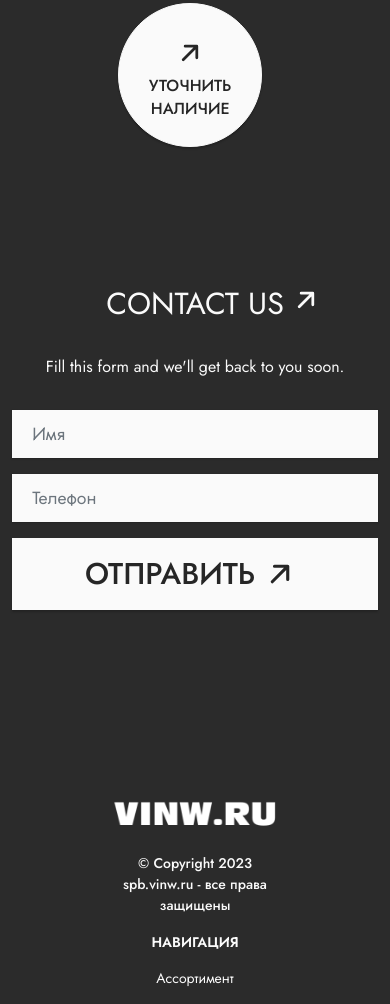
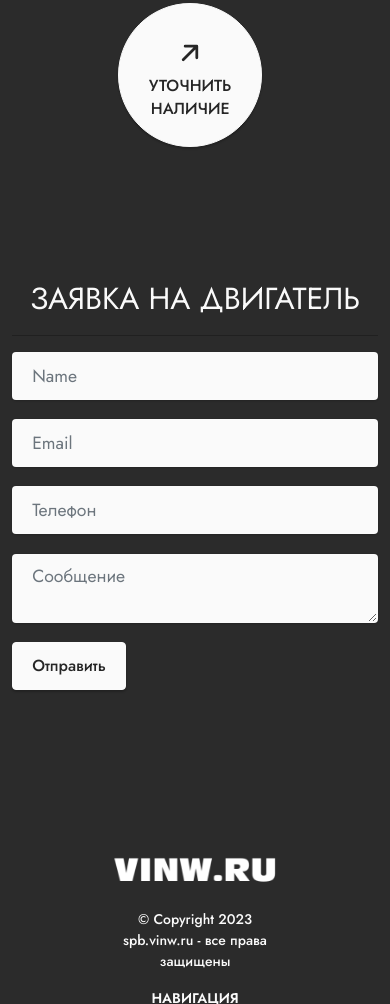
Before and after one commit to Kelvin-tmp-777/vinwspb, a plain HTML site: page index.html in a window 390 px wide. Shown: the part 4420-5424 px from the top of the page. Drawn offline with Linux system fonts and the light colour scheme; a script that the page names is missing; files whose address does not match are found by name.

Commit message:
create github pages

```diff
--- a/assets/images/hashes.json
+++ b/assets/images/hashes.json
@@ -1 +1 @@
-{"iUDdHXyuDlyP/v/d29syrQ==":"dvs-bmw-692x466.jpg","ShKB5JKznnGO+E86cCznmA==":"-2022-11-10-00.37.57-692x463.png","4sMHLc1tu4Jv8S+ypR0kbQ==":"-2022-11-10-01.12.09-601x439.png","mNO0f62yay/QYYEkMVgq1g==":"%D0%A1%D0%BD%D0%B8%D0%BC%D0%BE%D0%BA%20%D1%8D%D0%BA%D1%80%D0%B0%D0%BD%D0%B0%202023-04-04%20%D0%B2%2015.29.00-811x529.png","1rCoYsrRpohzv3ynNAQy3w==":"logo-198x56.png","OGBOIfX/jfy+6iuSFNGgmw==":"logo-96x27.png"}
+{"iUDdHXyuDlyP/v/d29syrQ==":"dvs-bmw-692x466.jpg","ShKB5JKznnGO+E86cCznmA==":"-2022-11-10-00.37.57-692x463.png","4sMHLc1tu4Jv8S+ypR0kbQ==":"-2022-11-10-01.12.09-601x439.png","mNO0f62yay/QYYEkMVgq1g==":"%D0%A1%D0%BD%D0%B8%D0%BC%D0%BE%D0%BA%20%D1%8D%D0%BA%D1%80%D0%B0%D0%BD%D0%B0%202023-04-04%20%D0%B2%2015.29.00-811x529.png","1rCoYsrRpohzv3ynNAQy3w==":"logo-198x56.png","OGBOIfX/jfy+6iuSFNGgmw==":"logo-96x27.png","XD3dTxJVD4/+WEfYuTLKqg==":"popup.jpg"}
--- a/assets/mobirise/css/mbr-additional.css
+++ b/assets/mobirise/css/mbr-additional.css
@@ -1797,75 +1797,18 @@ a {
     padding-top: 10px;
   }
 }
-.cid-taOwsPezKZ {
-  padding-top: 5rem;
-  padding-bottom: 5rem;
+.cid-tAsJEviMx8 {
+  padding-top: 75px;
+  padding-bottom: 75px;
   background-color: #2b2b2b;
 }
-.cid-taOwsPezKZ .mbr-text,
-.cid-taOwsPezKZ .mbr-section-btn {
-  color: #121212;
-}
-.cid-taOwsPezKZ .mbr-text,
-.cid-taOwsPezKZ .mbr-section-title {
+.cid-tAsJEviMx8 .mbr-overlay {
+  background-color: #ffffff;
+  opacity: 0.4;
+}
+.cid-tAsJEviMx8 H4 {
   color: #fafafa;
   text-align: center;
-}
-@media (max-width: 991px) {
-  .cid-taOwsPezKZ .mbr-text,
-  .cid-taOwsPezKZ .mbr-section-title {
-    text-align: center;
-  }
-}
-.cid-taOwsPezKZ a.btn {
-  height: 100%;
-  margin: 0;
-}
-.cid-taOwsPezKZ .mbr-section-btn {
-  display: flex;
-  margin-bottom: 1.2rem;
-  width: 100%;
-}
-.cid-taOwsPezKZ .mbr-section-btn .btn {
-  width: 100%;
-}
-@media (max-width: 991px) {
-  .cid-taOwsPezKZ .image-wrapper {
-    margin-bottom: 2rem;
-  }
-  .cid-taOwsPezKZ .content-wrapper {
-    flex-direction: column-reverse;
-  }
-}
-.cid-taOwsPezKZ .justify-content-center {
-  align-items: center;
-}
-.cid-taOwsPezKZ .border-radius {
-  border-radius: 0px;
-}
-.cid-taOwsPezKZ .rotate {
-  transform: rotate(225deg);
-  position: absolute;
-}
-@media (max-width: 425px) {
-  .cid-taOwsPezKZ .rotate {
-    top: -6px;
-  }
-}
-.cid-taOwsPezKZ svg {
-  transition: all 0.4s;
-}
-.cid-taOwsPezKZ .svg-rotate {
-  transform: rotate(225deg);
-}
-.cid-taOwsPezKZ .style-button {
-  font-size: 30px;
-  cursor: pointer;
-  font-weight: 500;
-  border-radius: 0px;
-}
-.cid-taOwsPezKZ .style-button:hover > .svg-rotate {
-  transform: rotate(315deg);
 }
 .cid-taOwtmmLSb {
   padding-top: 5rem;
--- a/index.html
+++ b/index.html
@@ -71,7 +71,7 @@
             From a business meeting to a wedding - <br> we will provide the highest level of comfort.
         </h2>
 
-        <div class="mbr-section-btn icon-wrap"><a href="#" class="btn btn-primary card-btn column display-7">
+        <div class="mbr-section-btn icon-wrap"><a href="index.html#formbuilder-0" class="btn btn-primary card-btn column display-7">
                 <svg xmlns="http://www.w3.org/2000/svg" width="50" height="50" fill="currentColor" class="bi bi-arrow-down-short rotate" viewBox="0 0 16 16">
                     <path fill-rule="evenodd" d="M8 4a.5.5 0 0 1 .5.5v5.793l2.146-2.147a.5.5 0 0 1 .708.708l-3 3a.5.5 0 0 1-.708 0l-3-3a.5.5 0 1 1 .708-.708L7.5 10.293V4.5A.5.5 0 0 1 8 4z"></path>
                 </svg>УTОЧНИТЬ НАЛИЧИЕ</a></div>
@@ -135,8 +135,8 @@
         <div class="row mbr-gallery mt-4">
             <div class="col-12 col-md-6 col-lg-4 item gallery-image">
                 <div class="position" data-bs-toggle="modal">
-                    <div class="item-wrapper" data-toggle="modal" data-bs-toggle="modal" data-target="#tAsIxJ7HrN-modal" data-bs-target="#tAsIxJ7HrN-modal">
-                        <img class="w-100" src="assets/images/dvs-bmw-692x466.jpg" alt="" data-slide-to="0" data-bs-slide-to="0" data-target="#lb-tAsIxJ7HrN" data-bs-target="#lb-tAsIxJ7HrN">
+                    <div class="item-wrapper" data-toggle="modal" data-bs-toggle="modal" data-target="#tAsNm5yoJK-modal" data-bs-target="#tAsNm5yoJK-modal">
+                        <img class="w-100" src="assets/images/dvs-bmw-692x466.jpg" alt="" data-slide-to="0" data-bs-slide-to="0" data-target="#lb-tAsNm5yoJK" data-bs-target="#lb-tAsNm5yoJK">
                         <div class="icon-wrapper">
                             <span class="mobi-mbri mobi-mbri-search mbr-iconfont mbr-iconfont-btn"></span>
                         </div>
@@ -150,8 +150,8 @@
             </div>
             <div class="col-12 col-md-6 col-lg-4 item gallery-image">
                 <div class="position" data-bs-toggle="modal">
-                    <div class="item-wrapper" data-toggle="modal" data-bs-toggle="modal" data-target="#tAsIxJ7HrN-modal" data-bs-target="#tAsIxJ7HrN-modal">
-                        <img class="w-100" src="assets/images/2022-11-10-00.37.57-692x463.png" alt="" data-slide-to="1" data-bs-slide-to="1" data-target="#lb-tAsIxJ7HrN" data-bs-target="#lb-tAsIxJ7HrN">
+                    <div class="item-wrapper" data-toggle="modal" data-bs-toggle="modal" data-target="#tAsNm5yoJK-modal" data-bs-target="#tAsNm5yoJK-modal">
+                        <img class="w-100" src="assets/images/2022-11-10-00.37.57-692x463.png" alt="" data-slide-to="1" data-bs-slide-to="1" data-target="#lb-tAsNm5yoJK" data-bs-target="#lb-tAsNm5yoJK">
                         <div class="icon-wrapper">
                             <span class="mobi-mbri mobi-mbri-search mbr-iconfont mbr-iconfont-btn"></span>
                         </div>
@@ -165,8 +165,8 @@
             </div>
             <div class="col-12 col-md-6 col-lg-4 item gallery-image">
                 <div class="position" data-bs-toggle="modal">
-                    <div class="item-wrapper" data-toggle="modal" data-bs-toggle="modal" data-target="#tAsIxJ7HrN-modal" data-bs-target="#tAsIxJ7HrN-modal">
-                        <img class="w-100" src="assets/images/2022-11-10-01.12.09-601x439.png" alt="" data-slide-to="2" data-bs-slide-to="2" data-target="#lb-tAsIxJ7HrN" data-bs-target="#lb-tAsIxJ7HrN">
+                    <div class="item-wrapper" data-toggle="modal" data-bs-toggle="modal" data-target="#tAsNm5yoJK-modal" data-bs-target="#tAsNm5yoJK-modal">
+                        <img class="w-100" src="assets/images/2022-11-10-01.12.09-601x439.png" alt="" data-slide-to="2" data-bs-slide-to="2" data-target="#lb-tAsNm5yoJK" data-bs-target="#lb-tAsNm5yoJK">
                         <div class="icon-wrapper">
                             <span class="mobi-mbri mobi-mbri-search mbr-iconfont mbr-iconfont-btn"></span>
                         </div>
@@ -179,11 +179,11 @@
                 </div>
             </div>
         </div>
-        <div class="modal mbr-slider" tabindex="-1" role="dialog" aria-hidden="true" id="tAsIxJ7HrN-modal">
+        <div class="modal mbr-slider" tabindex="-1" role="dialog" aria-hidden="true" id="tAsNm5yoJK-modal">
             <div class="modal-dialog" role="document">
                 <div class="modal-content">
                     <div class="modal-body">
-                        <div class="carousel slide" id="lb-tAsIxJ7HrN" data-interval="NaN" data-bs-interval="NaN">
+                        <div class="carousel slide" id="lb-tAsNm5yoJK" data-interval="NaN" data-bs-interval="NaN">
                             <div class="carousel-inner">
                                 <div class="carousel-item active">
                                     <img class="d-block w-100" src="assets/images/dvs-bmw-692x466.jpg" alt="">
@@ -196,17 +196,17 @@
                                 </div>
                             </div>
                             <ol class="carousel-indicators">
-                                <li data-slide-to="0" data-bs-slide-to="0" class="active" data-target="#lb-tAsIxJ7HrN" data-bs-target="#lb-tAsIxJ7HrN"></li>
-                                <li data-slide-to="1" data-bs-slide-to="1" data-target="#lb-tAsIxJ7HrN" data-bs-target="#lb-tAsIxJ7HrN"></li>
-                                <li data-slide-to="2" data-bs-slide-to="2" data-target="#lb-tAsIxJ7HrN" data-bs-target="#lb-tAsIxJ7HrN"></li>
+                                <li data-slide-to="0" data-bs-slide-to="0" class="active" data-target="#lb-tAsNm5yoJK" data-bs-target="#lb-tAsNm5yoJK"></li>
+                                <li data-slide-to="1" data-bs-slide-to="1" data-target="#lb-tAsNm5yoJK" data-bs-target="#lb-tAsNm5yoJK"></li>
+                                <li data-slide-to="2" data-bs-slide-to="2" data-target="#lb-tAsNm5yoJK" data-bs-target="#lb-tAsNm5yoJK"></li>
                             </ol>
                             <a role="button" href="" class="close" data-dismiss="modal" data-bs-dismiss="modal" aria-label="Close">
                             </a>
-                            <a class="carousel-control-prev carousel-control" role="button" data-slide="prev" data-bs-slide="prev" href="#lb-tAsIxJ7HrN">
+                            <a class="carousel-control-prev carousel-control" role="button" data-slide="prev" data-bs-slide="prev" href="#lb-tAsNm5yoJK">
                                 <span class="mobi-mbri mobi-mbri-arrow-prev" aria-hidden="true"></span>
                                 <span class="sr-only visually-hidden">Previous</span>
                             </a>
-                            <a class="carousel-control-next carousel-control" role="button" data-slide="next" data-bs-slide="next" href="#lb-tAsIxJ7HrN">
+                            <a class="carousel-control-next carousel-control" role="button" data-slide="next" data-bs-slide="next" href="#lb-tAsNm5yoJK">
                                 <span class="mobi-mbri mobi-mbri-arrow-next" aria-hidden="true"></span>
                                 <span class="sr-only visually-hidden">Next</span>
                             </a>
@@ -250,7 +250,7 @@
     <div class="container">
         <div class="row justify-content-center">
             <div class="col-md-12">
-                <div class="mbr-section-btn align-center"><a class="btn btn-primary style-button display-5" href="#">ПОДРОБНЕЙ<svg xmlns="http://www.w3.org/2000/svg" width="50" height="50" fill="currentColor" class="bi bi-arrow-down-short rotate" viewBox="0 0 16 16">
+                <div class="mbr-section-btn align-center"><a class="btn btn-primary style-button display-5" href="index.html#formbuilder-0">ПОДРОБНЕЙ<svg xmlns="http://www.w3.org/2000/svg" width="50" height="50" fill="currentColor" class="bi bi-arrow-down-short rotate" viewBox="0 0 16 16">
                             <path fill-rule="evenodd" d="M8 4a.5.5 0 0 1 .5.5v5.793l2.146-2.147a.5.5 0 0 1 .708.708l-3 3a.5.5 0 0 1-.708 0l-3-3a.5.5 0 1 1 .708-.708L7.5 10.293V4.5A.5.5 0 0 1 8 4z"></path>
                         </svg></a></div>
             </div>
@@ -323,7 +323,7 @@
             <div class="container">
                 <div class="row justify-content-center mt-4">
                     <div class="col-md-12 col-lg-">
-                        <div class="mbr-section-btn align-center"><a class="btn btn-primary flex-column order display-7" href="#"> <svg xmlns="http://www.w3.org/2000/svg" width="44" height="44" fill="currentColor" class="bi bi-arrow-down-short rotate" viewBox="0 0 16 16">
+                        <div class="mbr-section-btn align-center"><a class="btn btn-primary flex-column order display-7" href="index.html#formbuilder-0"> <svg xmlns="http://www.w3.org/2000/svg" width="44" height="44" fill="currentColor" class="bi bi-arrow-down-short rotate" viewBox="0 0 16 16">
                                     <path fill-rule="evenodd" d="M8 4a.5.5 0 0 1 .5.5v5.793l2.146-2.147a.5.5 0 0 1 .708.708l-3 3a.5.5 0 0 1-.708 0l-3-3a.5.5 0 1 1 .708-.708L7.5 10.293V4.5A.5.5 0 0 1 8 4z"></path>
                                 </svg>УТОЧНИТЬ НАЛИЧИЕ</a></div>
                     </div>
@@ -333,46 +333,43 @@
     </div>
 </section>
 
-<section data-bs-version="5.1" class="form1 cid-taOwsPezKZ" id="form1-c">
-
-
+<section class="form cid-tAsJEviMx8" id="formbuilder-0">
 
 
     <div class="container">
-        <div class="row content-wrapper justify-content-center">
-            <div class="col-lg-6 mbr-form" data-form-type="formoid">
-                <form action="https://mobirise.eu/" method="POST" class="mbr-form form-with-styler" data-form-title="Form Name"><input type="hidden" name="email" data-form-email="true" value="owXI9uRAfTmG+rX47cBwAS87bfFuDh1z3weaMprg8ghxUvOOaLBCQOoW/BKXv8NVPkx0D6A6/0KHwhhh5PMXra52X+llV7OQ6e+WbPijXMUeYUlG/Hra7hs3PfGC+Sst.S+vIg/k7d9lqvJN7wSUDnlzMbuXSGhvRxupOWEyIRjswrjP3aZ/BctUa18tF6OwtLyUseNt7ZdA3inD5mtxRX7VZ7wcRNO4BQuWm6rmKZ2byAH7XagKCh6s5y2WrvTqi">
-                    <div class="row">
-                        <div hidden="hidden" data-form-alert="" class="alert alert-success col-12">Спасибо, мы скоро свяжемся с Вами!</div>
-                        <div hidden="hidden" data-form-alert-danger="" class="alert alert-danger col-12">
-                            Oops...! some problem!
-                        </div>
-                    </div>
-                    <div class="dragArea row">
-                        <div class="col-lg-12 col-md-12 col-sm-12">
-                            <h1 class="mbr-section-title mbr-fonts-style mb-4 title-relative display-2">
-                                CONTACT US
-                                <svg xmlns="http://www.w3.org/2000/svg" width="44" height="44" fill="currentColor" class="bi bi-arrow-down-short rotate" viewBox="0 0 16 16">
-                                    <path fill-rule="evenodd" d="M8 4a.5.5 0 0 1 .5.5v5.793l2.146-2.147a.5.5 0 0 1 .708.708l-3 3a.5.5 0 0 1-.708 0l-3-3a.5.5 0 1 1 .708-.708L7.5 10.293V4.5A.5.5 0 0 1 8 4z"></path>
-                                </svg>
-                            </h1>
-                        </div>
-                        <div class="col-lg-12 col-md-12 col-sm-12">
-                            <p class="mbr-text mbr-fonts-style mb-4 display-7">
-                                Fill this form and we'll get back to you soon.</p>
-                        </div>
-                        <div class="col-lg-12 col-md col-12 form-group mb-3" data-for="name">
-                            <input type="text" name="name" placeholder="Имя" data-form-field="name" class="form-control border-radius" value="" id="name-form1-c">
-                        </div>
-                        <div class="col-lg-12 col-md col-12 form-group mb-3" data-for="tel">
-                            <input type="tel" name="phone" placeholder="Телефон" data-form-field="phone" class="form-control border-radius" value="" id="phone-form1-c">
-                        </div>
-                        <div class="col-12 col-md-auto mbr-section-btn"><button class="btn btn-primary style-button display-4" href="#" type="submit">ОТПРАВИТЬ<svg xmlns="http://www.w3.org/2000/svg" width="50" height="50" fill="currentColor" class="bi bi-arrow-down-short svg-rotate" viewBox="0 0 16 16">
-                                    <path fill-rule="evenodd" d="M8 4a.5.5 0 0 1 .5.5v5.793l2.146-2.147a.5.5 0 0 1 .708.708l-3 3a.5.5 0 0 1-.708 0l-3-3a.5.5 0 1 1 .708-.708L7.5 10.293V4.5A.5.5 0 0 1 8 4z"></path>
-                                </svg></button></div>
-                    </div>
-                </form>
-            </div>
+        <div class="row">
+            <div class="col-lg-8 mx-auto mbr-form" data-form-type="formoid">
+<!--Formbuilder Form-->
+<form action="https://mobirise.eu/" method="POST" class="mbr-form form-with-styler" data-form-title="Form Name"><input type="hidden" name="email" data-form-email="true" value="0q/0kmQa5bv+23PNr8FPHj3GSkVFJsIK+e0MG6tCrbaJqT1xhJHXFaIdg3V2xiC+P4W/aztGGv1j8occpiOkFK/HEoMR9J8h6BeRO0FXUYsrC4Nz/60UursrllQEfMrK.myV3rVVPBbGZrTq2XhdMvfqCpyHx4GSqYB4QyRZQAieE21WF6sO3BHckcmQpzAa0H4/hA4E2oLQhvSCSBtR7SAy50Es7Lvj7wqcOkMDKIoVzVv0b2UeMoPqiLqMm/zn7">
+<div class="form-row">
+<div hidden="hidden" data-form-alert="" class="alert alert-success col-12">Спасибо, в ближайшее время с Вами свяжемся!</div>
+<div hidden="hidden" data-form-alert-danger="" class="alert alert-danger col-12">Oops...! some problem!</div>
+</div>
+<div class="dragArea form-row">
+<div class="col-lg-12 col-md-12 col-sm-12">
+<h4 class="mbr-fonts-style display-2">ЗАЯВКА НА ДВИГАТЕЛЬ</h4>
+</div>
+<div class="col-lg-12 col-md-12 col-sm-12">
+<hr>
+</div>
+<div data-for="Имя" class="col-lg-12 col-md-12 col-sm-12 form-group">
+<input type="text" name="Имя" placeholder="Name" data-form-field="Имя" class="form-control display-7" value="" id="Имя-formbuilder-0">
+</div>
+<div data-for="email" class="col-lg-12 col-md-12 col-sm-12 form-group">
+<input type="email" name="email" placeholder="Email" data-form-field="email" class="form-control display-7" value="" id="email-formbuilder-0">
+</div>
+<div data-for="Телефон" class="col-lg-12 col-md-12 col-sm-12 form-group">
+<input type="tel" name="Телефон" placeholder="Телефон" pattern="*" data-form-field="Телефон" class="form-control display-7" value="" id="Телефон-formbuilder-0">
+</div>
+<div data-for="Сообщение" class="col-lg-12 col-md-12 col-sm-12 form-group">
+<textarea name="Сообщение" placeholder="Сообщение" data-form-field="Сообщение" class="form-control display-7" id="Сообщение-formbuilder-0"></textarea>
+</div>
+<div class="col-auto">
+<button type="submit" class="btn btn-primary display-7">Отправить</button>
+</div>
+</div>
+</form><!--Formbuilder Form-->
+</div>
         </div>
     </div>
 </section>
```
Also changed, not shown: 1 other file.
